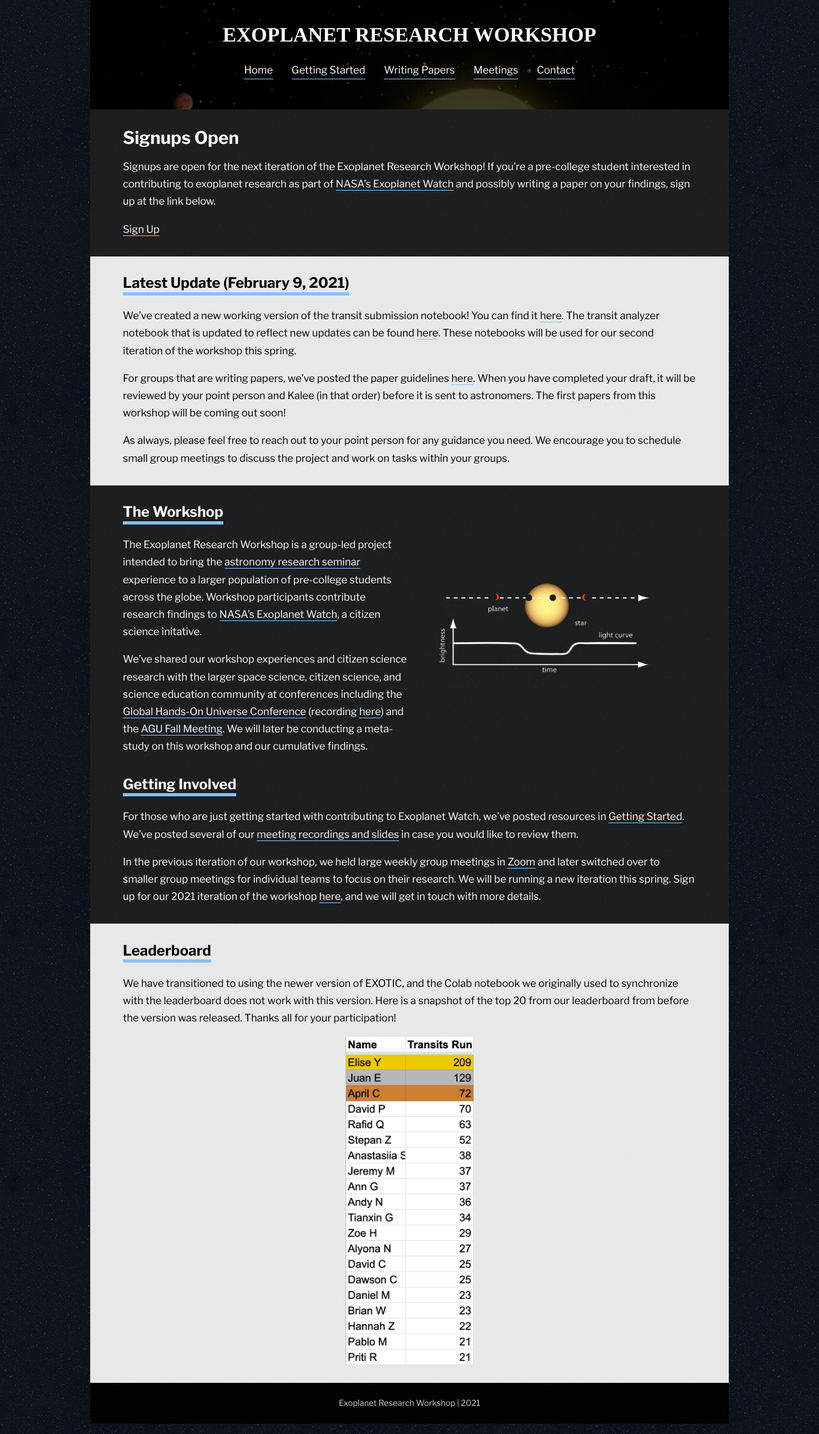
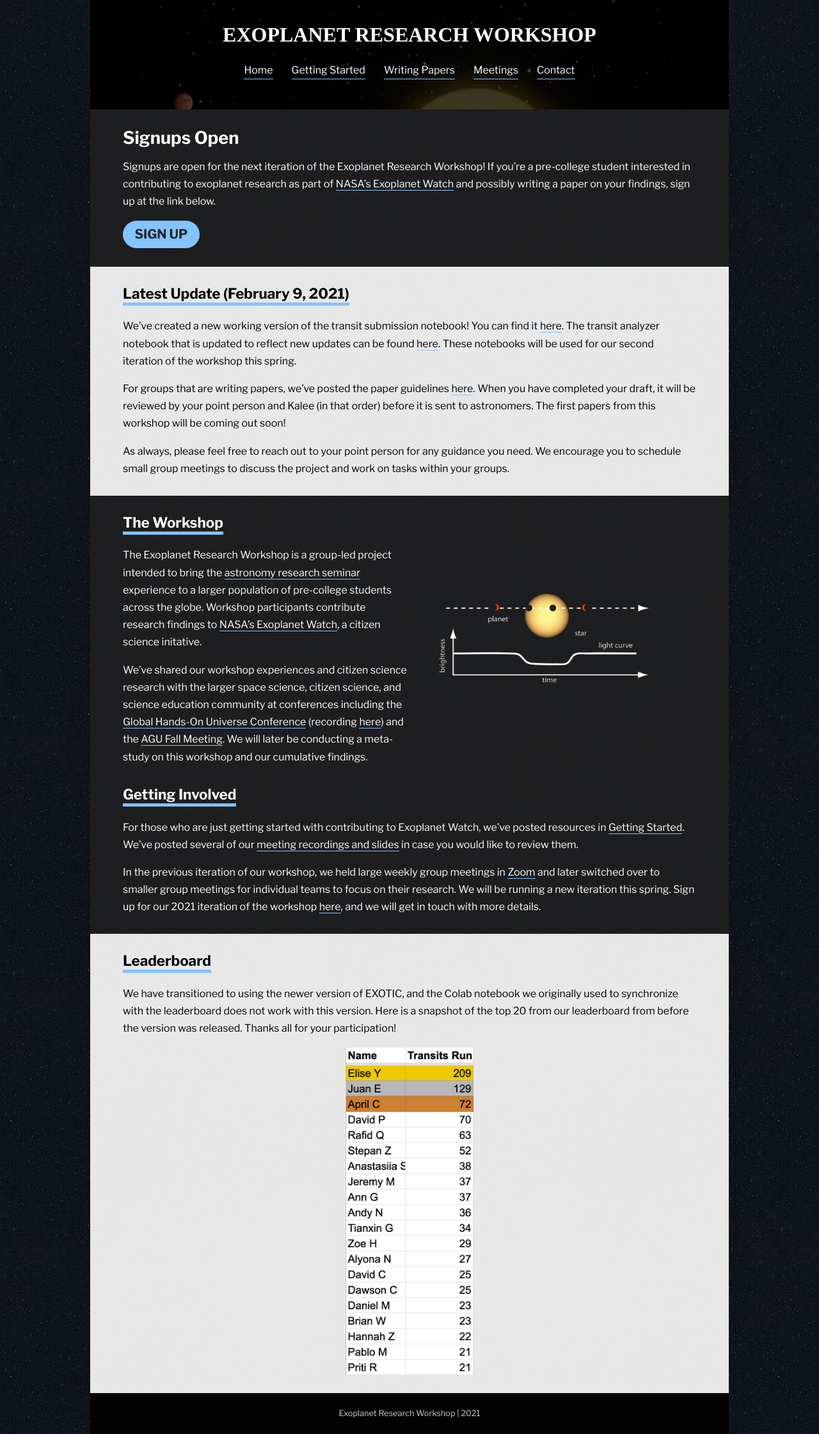
Before and after one commit to paigeyeung/exoplanetresearchworkshop, a Jekyll site: the page built from index.md, in a window 1280 px wide. Shown: the whole page at 64% size. Built offline with Jekyll 4.4.1, drawn with Linux system fonts in a browser that asks for light colours; some web fonts are replaced.

Commit message:
Button CSS

```diff
--- a/styles/styles.scss
+++ b/styles/styles.scss
@@ -89,6 +89,24 @@ $header-background-path: "/assets/exoplanets.jpg";
 	}
 }
 
+.button {
+	font-weight: 700;
+	font-size: 1.25rem;
+	line-height: 1;
+	text-transform: uppercase;
+	text-decoration: none;
+	color: #222;
+	background: $accent-color;
+	padding: .7rem 1.15rem;
+	display: inline-block;
+	border-radius: 5rem;
+	transition: 0.1s;
+}
+
+.button:hover {
+	transform:scale(1.05);
+	color: #222;
+}
 
 #nav {
 	width:90%;
```
